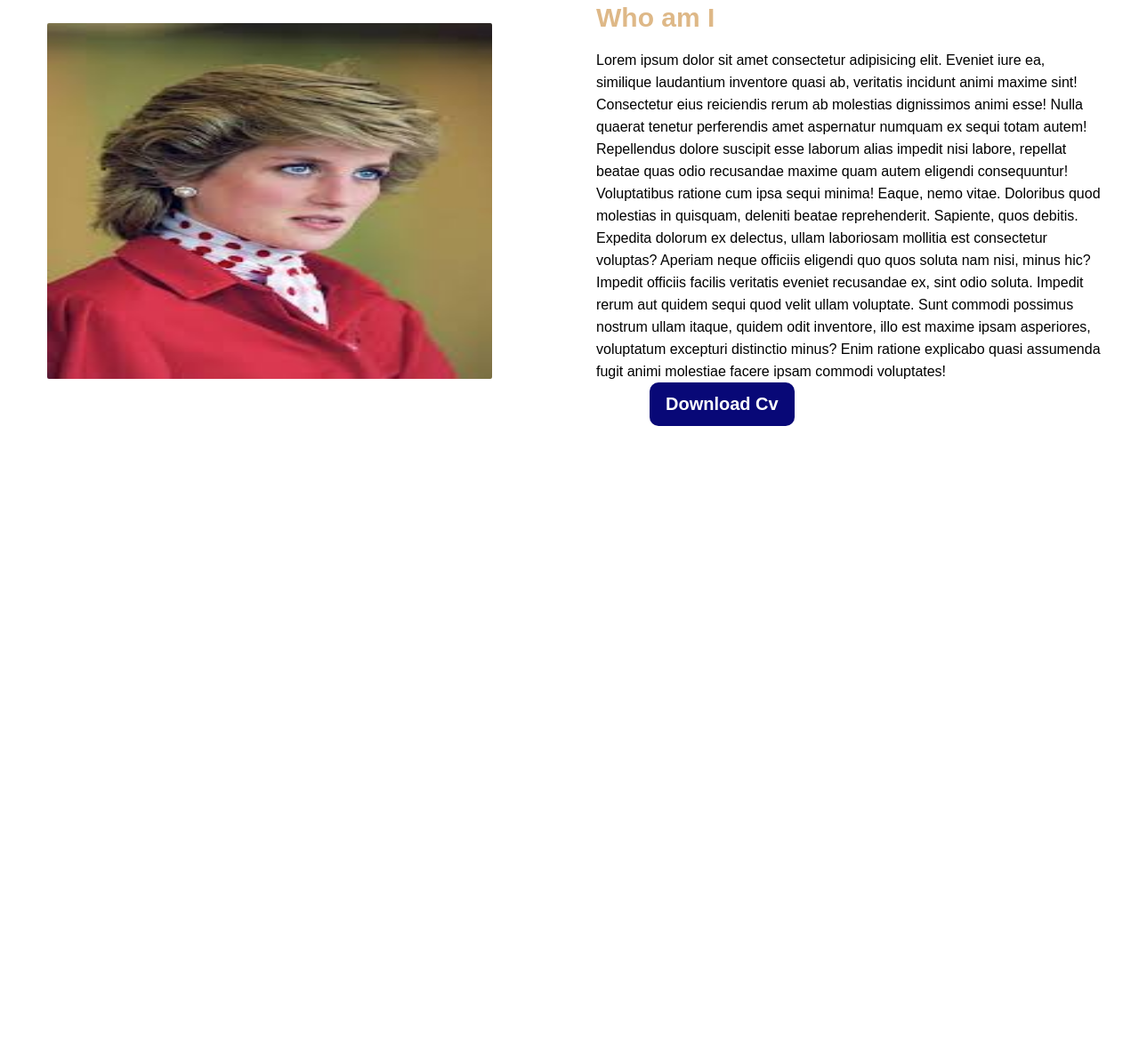
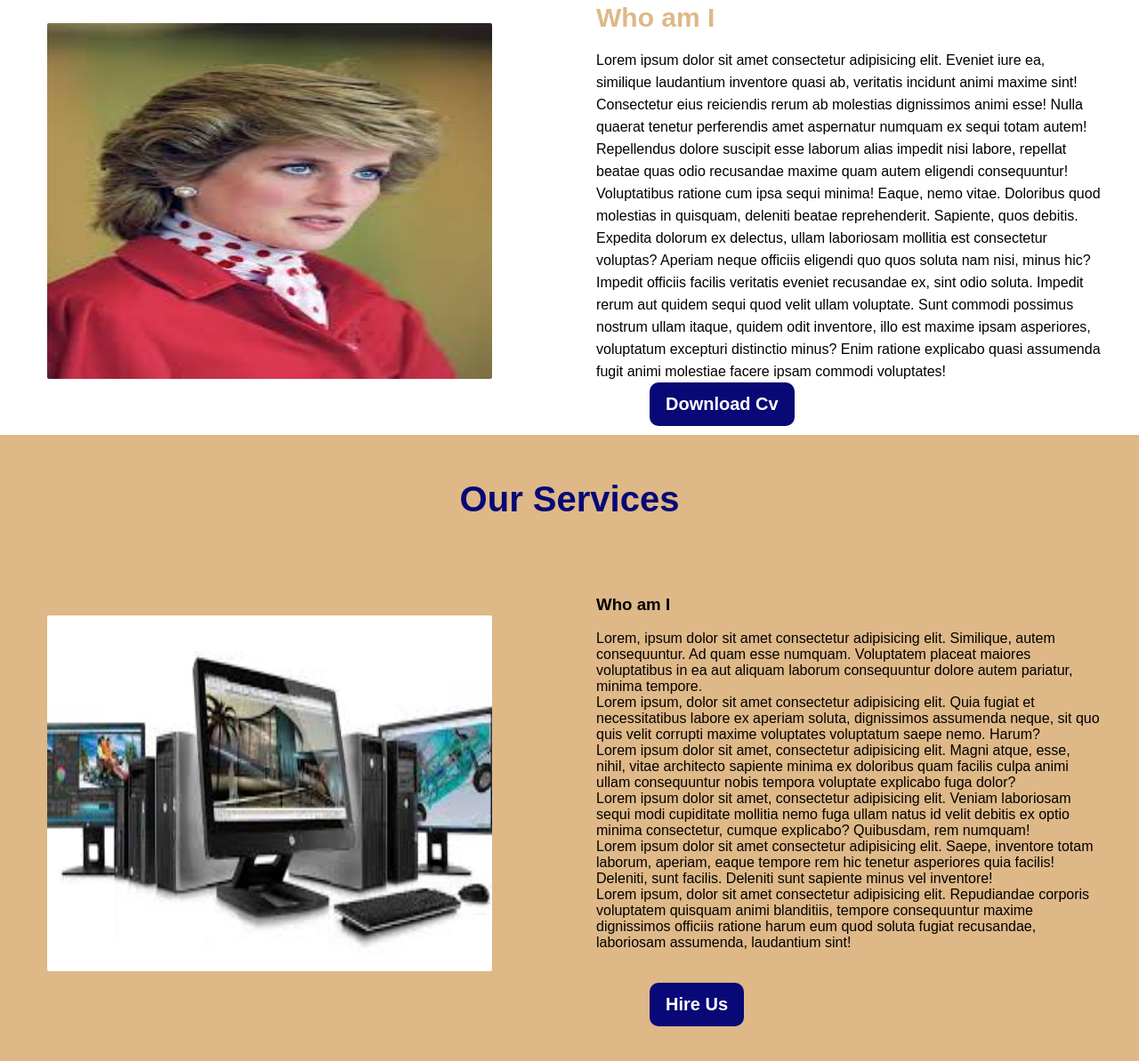
Before and after one commit to auma2022/phase_0_personal_project, a plain HTML site: page index.html in a window 1280 px wide. Shown: the part 1097-2290 px from the top of the page at 89% size. Before the commit the page ends 1576 px from the top, so only its background shows below. Drawn offline with Linux system fonts and the light colour scheme.

Commit message:
Add section 3

```diff
--- a/assets/css/styles.css
+++ b/assets/css/styles.css
@@ -162,3 +162,17 @@ cursor: pointer;
   font-weight: 700;
   color: rgb(255, 255, 255);
 }
+.right2 button a:hover{
+  color: burlywood;
+}
+.section3{
+  background: burlywood;
+  height: 800px ;
+  padding-top: 30px;
+}
+.right2 li{
+  list-style: none;
+}
+.right2 h3{
+
+}
--- a/index.html
+++ b/index.html
@@ -50,6 +50,24 @@
       </div>
     </div>
 
+  </section> <br><br>
+    <section class="section3">
+    <div class="aboutme">Our Services</div>
+    <div class="container2">
+      <div class="left2"> <img src="./assets/imgs/computers.jpeg" alt="computers"> </div>
+      <div class="right2">
+        <h3>Who am I</h3> <br>
+        <ul>
+          <li> Lorem, ipsum dolor sit amet consectetur adipisicing elit. Similique, autem consequuntur. Ad quam esse numquam. Voluptatem placeat maiores voluptatibus in ea aut aliquam laborum consequuntur dolore autem pariatur, minima tempore. </li>
+          <li> Lorem ipsum, dolor sit amet consectetur adipisicing elit. Quia fugiat et necessitatibus labore ex aperiam soluta, dignissimos assumenda neque, sit quo quis velit corrupti maxime voluptates voluptatum saepe nemo. Harum? </li>
+          <li> Lorem ipsum dolor sit amet, consectetur adipisicing elit. Magni atque, esse, nihil, vitae architecto sapiente minima ex doloribus quam facilis culpa animi ullam consequuntur nobis tempora voluptate explicabo fuga dolor? </li>
+          <li> Lorem ipsum dolor sit amet, consectetur adipisicing elit. Veniam laboriosam sequi modi cupiditate mollitia nemo fuga ullam natus id velit debitis ex optio minima consectetur, cumque explicabo? Quibusdam, rem numquam! </li>
+          <li> Lorem ipsum dolor sit amet consectetur adipisicing elit. Saepe, inventore totam laborum, aperiam, eaque tempore rem hic tenetur asperiores quia facilis! Deleniti, sunt facilis. Deleniti sunt sapiente minus vel inventore! </li>
+          <li> Lorem ipsum, dolor sit amet consectetur adipisicing elit. Repudiandae corporis voluptatem quisquam animi blanditiis, tempore consequuntur maxime dignissimos officiis ratione harum eum quod soluta fugiat recusandae, laboriosam assumenda, laudantium sint! </li>
+        </ul> <br><br>
+        <button><a href="#">Hire Us</a></button>
+      </div>
+    </div>
   </section>
 </body>
 </html>
```
Also changed, not shown: assets/imgs/computers.jpeg (added).
